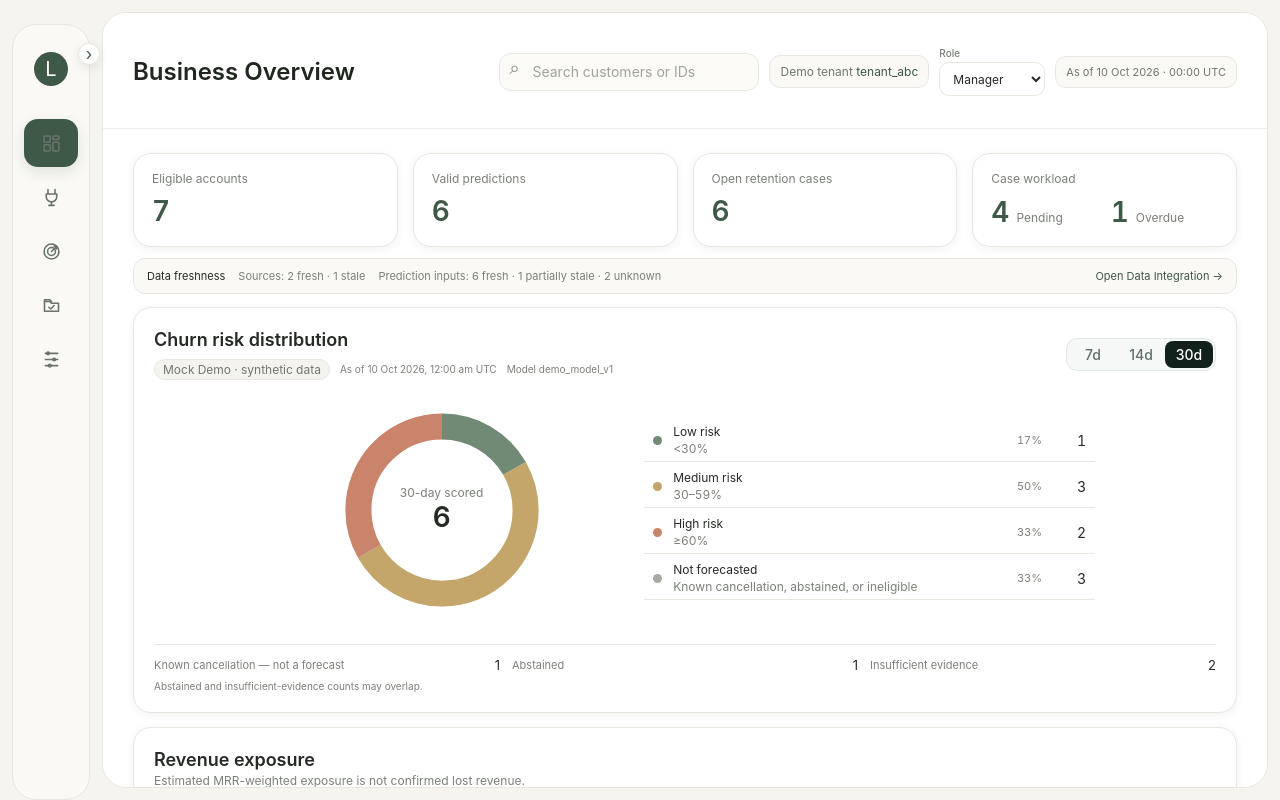
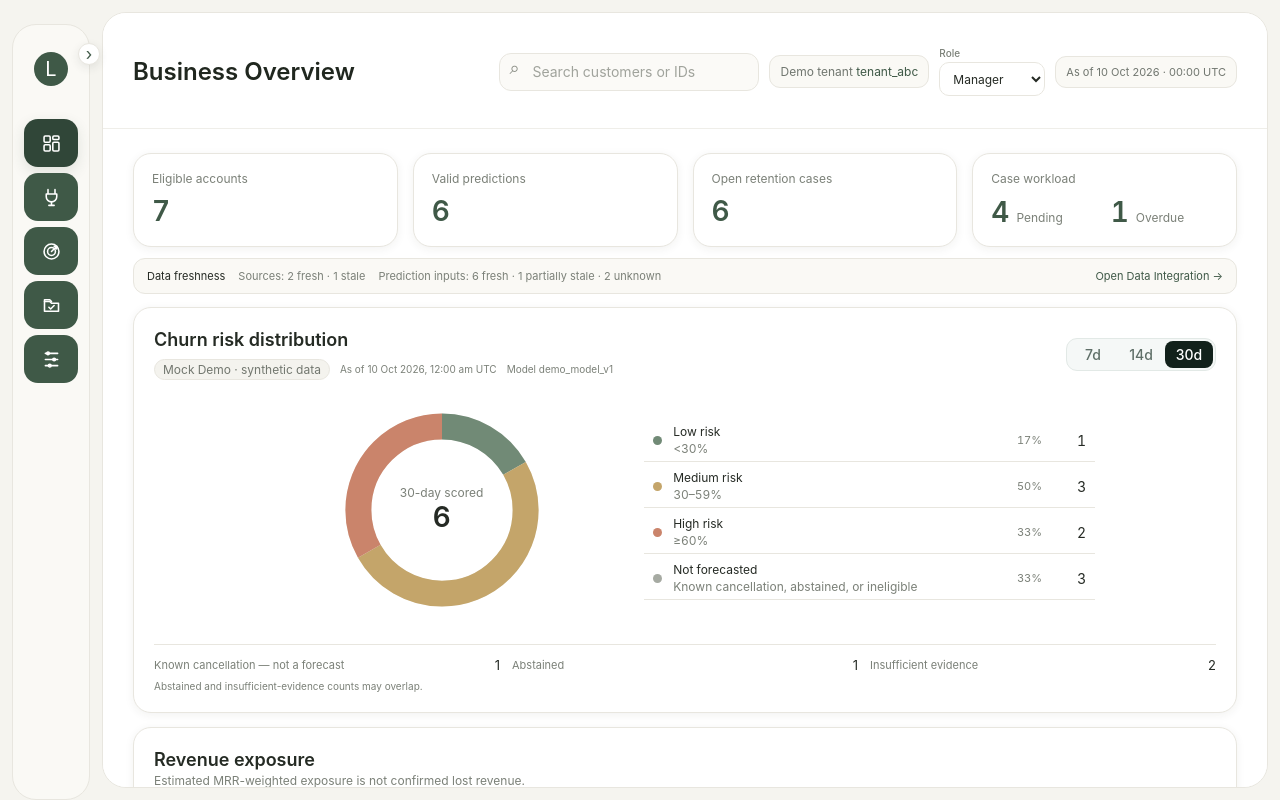
Before and after one commit to meishuet16/LaiCai, a React (Vite) app: page / in a window 1280 px wide. Built offline with nearby package versions, Linux system fonts and the light colour scheme.

Commit message:
fix: increase sidebar navigation icon contrast

```diff
--- a/src/index.css
+++ b/src/index.css
@@ -188,6 +188,9 @@ tbody tr:hover { background: #fbfaf7; }
 .sidebar .logo b { color: var(--forest-deep); font-size: 17px; font-weight: 720; letter-spacing: -.035em; }
 .sidebar nav { justify-items: stretch; gap: 6px; }
 .sidebar nav a.nav-link { display: flex; align-items: center; justify-content: flex-start; gap: 12px; width: 100%; height: 48px; padding: 0 13px; color: #69736b; border-radius: 14px; text-align: left; }
+.sidebar nav a.nav-link { color: #fff; background: var(--forest); }
+.sidebar nav a.nav-link:hover { color: #fff; background: #587363; }
+.sidebar nav a.nav-link.active { color: #fff; background: var(--forest-deep); }
 .sidebar nav a.nav-link svg { flex: 0 0 21px; width: 21px; height: 21px; }
 .sidebar nav a.nav-link span { overflow: hidden; color: inherit; font-size: 12px; font-weight: 580; line-height: 1.25; text-overflow: ellipsis; white-space: nowrap; }
 .sidebar nav a.nav-link.active span { color: #fff; font-weight: 680; }
```
Also changed, not shown: 1 other file (tests, documents, lock files or other folders).
